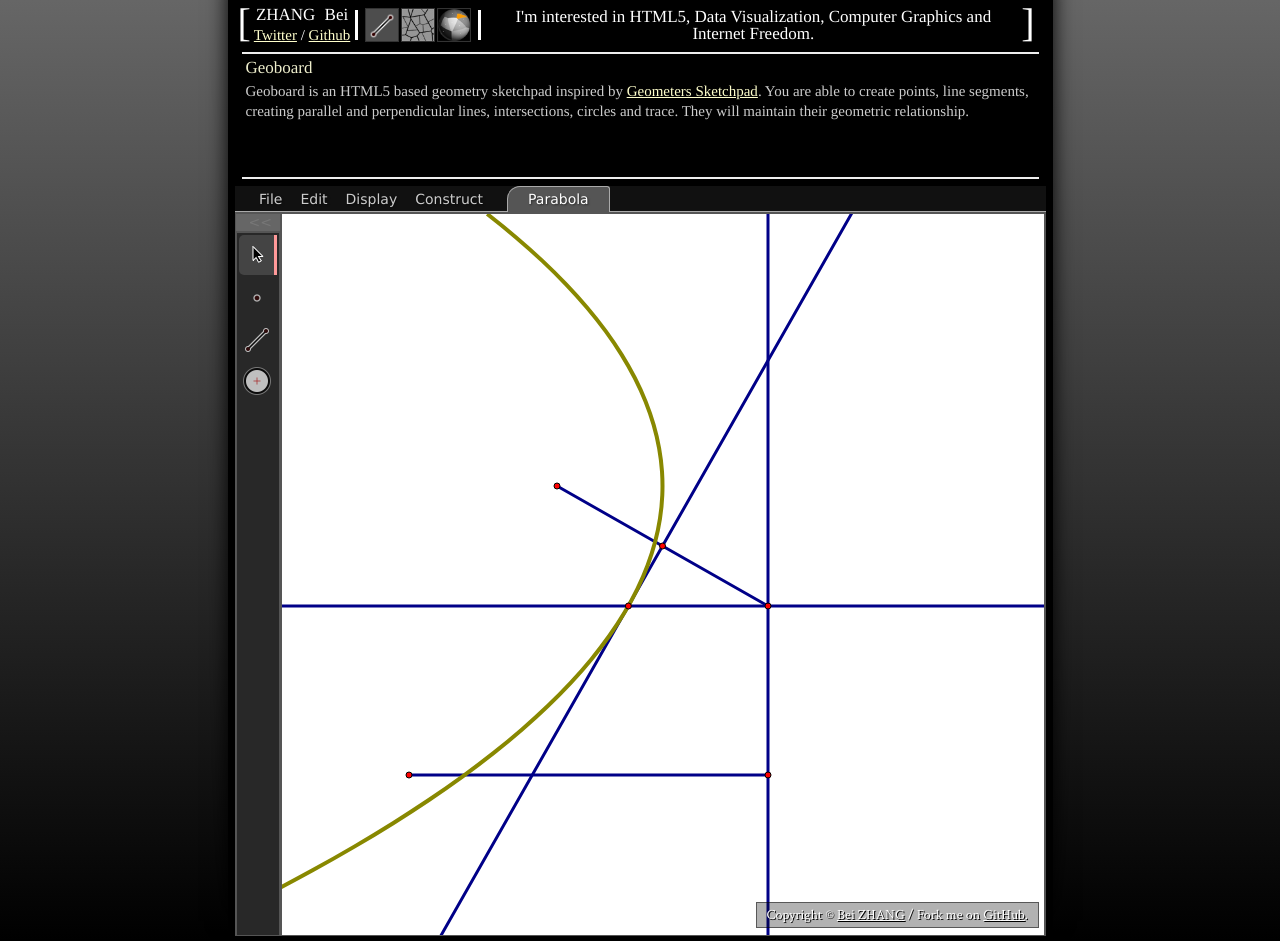
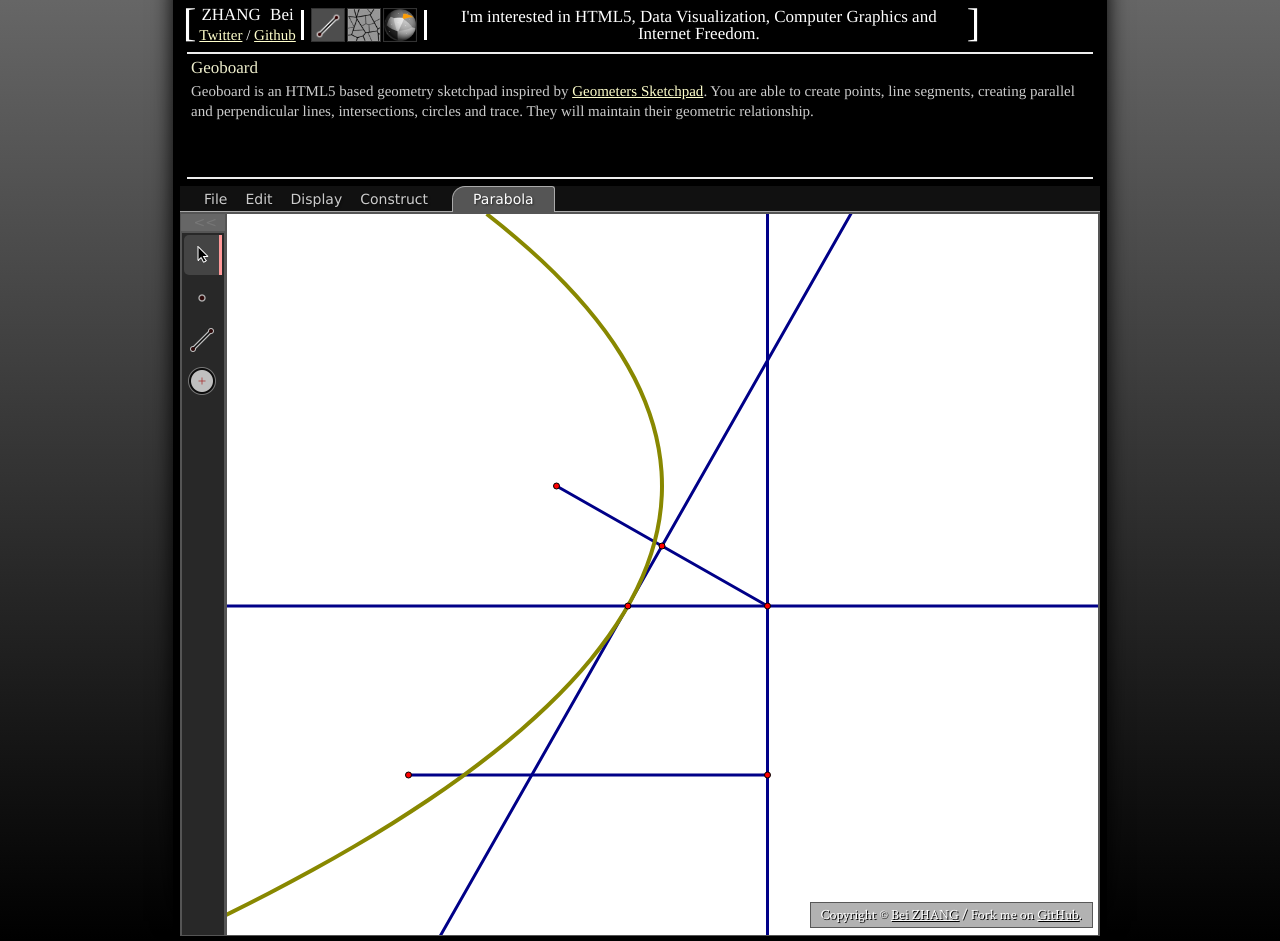
Before and after one commit to ikarienator/beizhang.github.com, a plain HTML site: page index.html in a window 1280 px wide. Drawn offline with Linux system fonts and the light colour scheme.

Commit message:
Make it wider

```diff
--- a/sp_voronoi/index.js
+++ b/sp_voronoi/index.js
@@ -77,8 +77,8 @@ function webGLStart () {
             onMouseWheel: function (e) {
                 var id = new PhiloGL.Mat4();
                 id.id();
-                id.$rotateAxis((e.event.wheelDeltaX) / 5 / R, [0, 1, 0])
-                    .$rotateAxis((e.event.wheelDeltaY) / 5 / R, [1, 0, 0]);
+                id.$rotateAxis(('wheelDeltaX' in e.event ? e.event.wheelDeltaX : 0) / 5 / R, [0, 1, 0])
+                    .$rotateAxis(('wheelDeltaY' in e.event ? e.event.wheelDeltaY : e.wheel * 120) / 5 / R, [1, 0, 0]);
                 mat = id.mulMat4(mat);
                 imat = mat.invert();
                 var v3 = calcXYZ(e);
--- a/style.css
+++ b/style.css
@@ -20,7 +20,7 @@ body {
     background: black;
     color: white;
     margin: 0px auto;
-    width: 811px;
+    width: 920px;
     position: relative;
     padding: 0px 7px;
     box-shadow: 0px -20px 20px black;
@@ -28,7 +28,7 @@ body {
 
 .center .header {
     height: 52px;
-    width: 811px;
+    width: 920px;
 }
 
 a {
@@ -38,7 +38,7 @@ a {
 iframe {
     background: black;
     border: 0;
-    width: 811px;
+    width: 920px;
     height: 750px;
     margin-top: 5px;
 }
```
